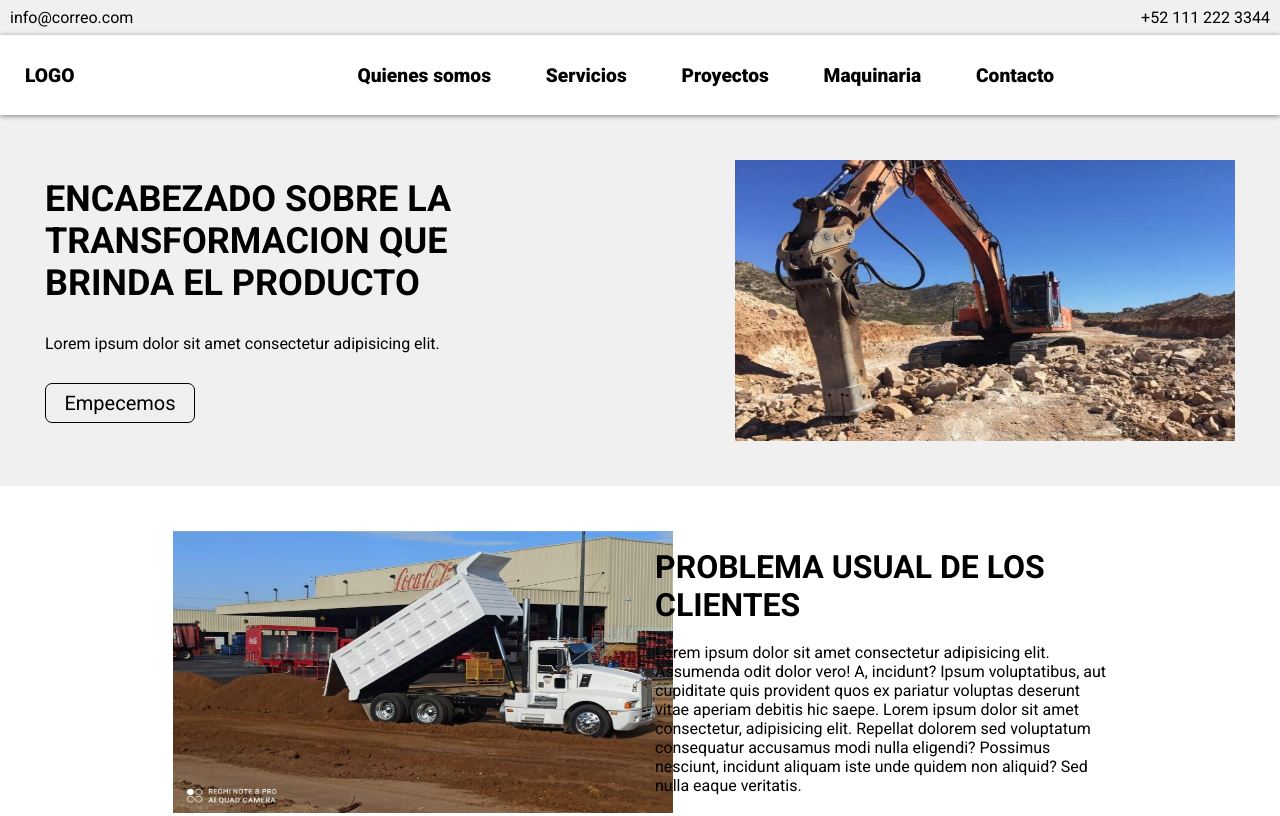
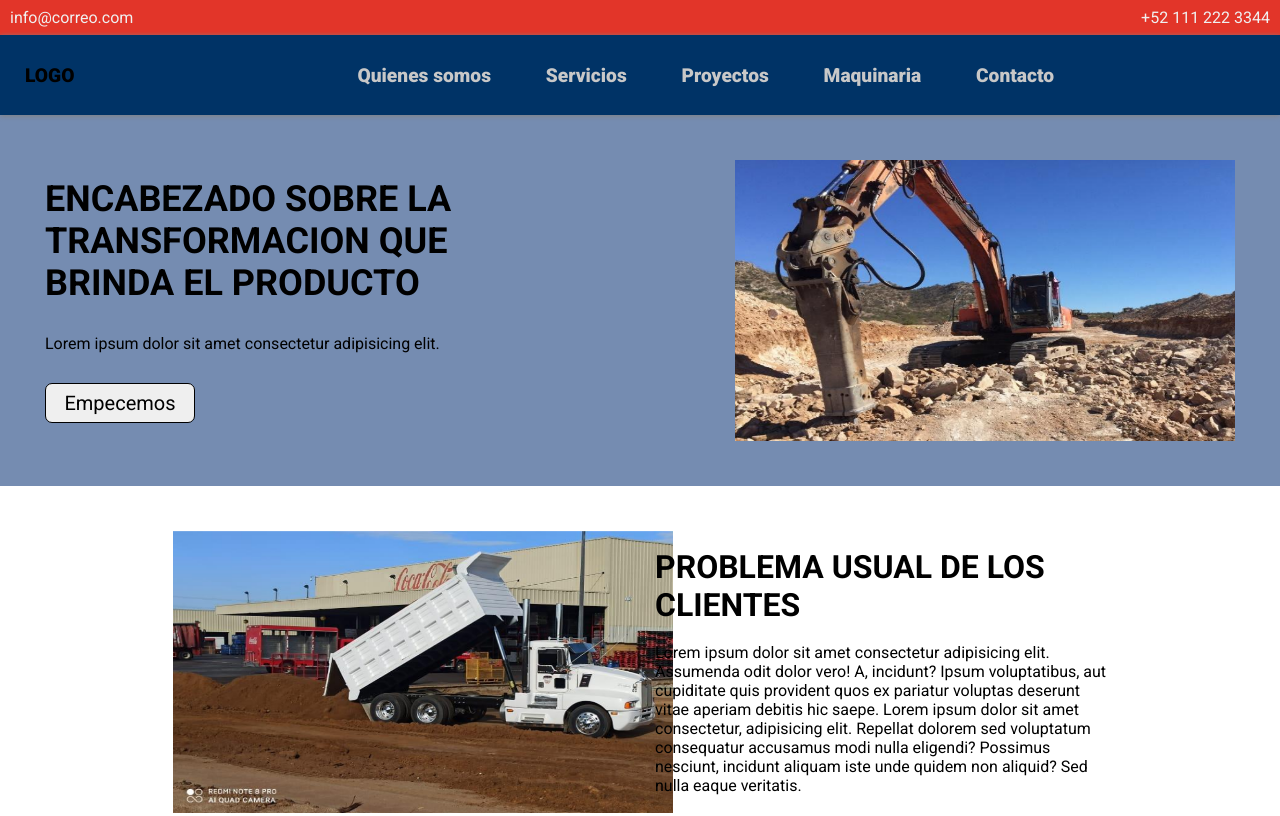
Before and after one commit to Yisus550/arqcPage, a website: page index.html in a window 1280 px wide. Shown: the top 816 px of the page. Drawn offline with nearby package versions, Linux system fonts and the light colour scheme.

Commit message:
se agrego color

```diff
--- a/css/style.css
+++ b/css/style.css
@@ -43,8 +43,8 @@ nav {
     justify-content: space-between;
     align-items: center;
     padding: 0 10px;
-    color: black;
-    background-color: #f0f0f0;
+    color: #f0f0f0;
+    background-color: #e23529;
 }
 
 .navbar {
@@ -54,7 +54,7 @@ nav {
     justify-content: space-between;
     align-items: center;
     padding: 0 25px;
-    background-color: white;
+    background-color: #003366;
     box-shadow: 0px 1px 5px 0px gray;
     font-size: larger;
     font-weight: 900;
@@ -68,6 +68,10 @@ nav {
 .collapse-links li {
     display: inline-block;
     margin: 0 35px;
+}
+
+.collapse-links a {
+    color: #c8c8c8;
 }
 
 #check-collapse, .hamburguer {
@@ -113,7 +117,7 @@ nav {
     display: flex;
     justify-content: space-between;
     align-items: center;
-    background-color: #f0f0f0;
+    background-color: #758cb1;
 }
 
 .header-left {
@@ -207,7 +211,7 @@ nav {
     justify-content: center;
     align-items: center;
     flex-direction: column;
-    background-color: #f0f0f0;
+    background-color: #758cb1;
 }
 
 .solution-problem p {
@@ -422,5 +426,5 @@ nav {
 footer {
     width: 100%;
     height: 300px;
-    background-color: #f0f0f0;
+    background-color: #758cb1;
 }
```
